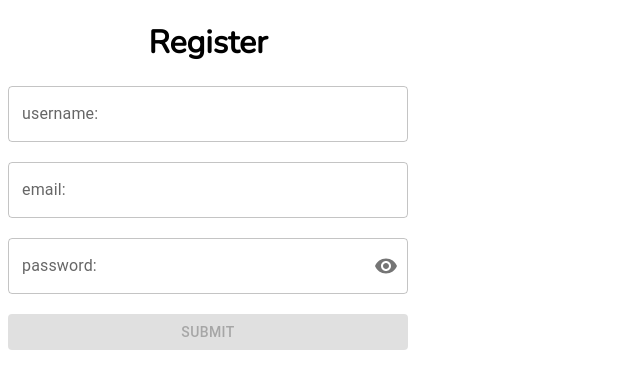
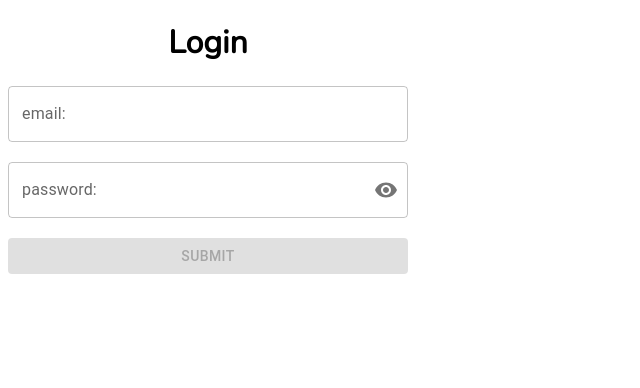
Before and after one commit to MuratkanDamir/messenger, a React (Create React App) app: page / in a window 1280 px wide. Shown: the top 388 px of the page, without its empty margins (0-640 px from the left). Built offline with nearby package versions, Linux system fonts and the light colour scheme.

Commit message:
add login page

```diff
--- a/src/App.tsx
+++ b/src/App.tsx
@@ -5,13 +5,11 @@ import RegisterPage from "pages/RegisterPage";
 
 const App: React.FC = () => {
   return (
-    <div >
       <Routes>
         {/* <Route path="/" element={ <HomePage /> }/> */}
-        <Route path="/login" element={ <LoginPage /> }/>
-        <Route path="/" element={ <RegisterPage /> }/>
+        <Route path="/" element={ <LoginPage /> }/>
+        <Route path="/u" element={ <RegisterPage /> }/>
       </Routes>
-    </div>
   );
 }
 
--- a/src/pages/HomePage.tsx
+++ b/src/pages/HomePage.tsx
@@ -1,7 +1,7 @@
 const HomePage: React.FC = () =>{
     return (
         <div>
-            Hello
+            {}
         </div>
     );
 }
--- a/src/pages/LoginPage.tsx
+++ b/src/pages/LoginPage.tsx
@@ -1,10 +1,92 @@
+import { TextField, Button } from "@mui/material";
+import { useForm, SubmitHandler } from "react-hook-form";
+
+import IconButton from '@mui/material/IconButton';
+import InputAdornment from '@mui/material/InputAdornment';
+import Visibility from '@mui/icons-material/Visibility';
+import VisibilityOff from '@mui/icons-material/VisibilityOff';
+import { useState } from "react";
+
+
+interface IFormInput {
+    email: string,
+    username: string,
+    password: string,
+}
 
 const LoginPage: React.FC = () =>{
+
+    const {
+        register,
+        formState: { errors, isValid },
+        handleSubmit,
+        reset,
+    } = useForm<IFormInput>(
+        {mode: 'onBlur'}
+    );
+
+    const onSubmit: SubmitHandler<IFormInput> = (data) =>{
+        console.log(data)
+        reset();
+    };
+
+    const [showPassword, setShowPassword] = useState(false);
+
+    const handleClickShowPassword = () => setShowPassword((show) => !show);
+
+    const handleMouseDownPassword = (event: React.MouseEvent<HTMLButtonElement>) => {
+        event.preventDefault();
+    };
+
+
+    const customPstyles = {
+        color: 'red',
+        paddingLeft: '10px',
+        margin: '2px 0px',
+        fontSize: '0.85em',
+    };
+
     return (
-        <div>
-            <form>
-                <input type="text" />
-                <input type="text" />
+        <div style={{width:'400px'}}>
+            <h1 style={{textAlign:'center'}}> Login </h1>
+            <form onSubmit={handleSubmit( onSubmit )} style={{display:'flex', flexDirection:'column', gap:'20px'}}>
+                <div>
+                    <TextField
+                        style={{width:'100%'}}
+                        label="email:"
+                        variant="outlined"
+                        type="text"
+                        { ...register("email", {
+                            required: "This field is required"
+                        })} />
+                        {errors.email && ( <p style={customPstyles}> {errors.email.message} </p>)}
+                </div>
+                <div>
+                    <TextField
+                        style={{width:'100%'}}
+                        label="password:"
+                        type={showPassword ? 'text' : 'password'}
+                        {...register("password",{
+                            required: "This field is required",
+                        })}
+                        InputProps={{
+                            endAdornment: (
+                              <InputAdornment position="end">
+                                <IconButton
+                                  onClick={handleClickShowPassword}
+                                  onMouseDown={handleMouseDownPassword}
+                                  edge="end"
+                                >
+                                  {showPassword ? <VisibilityOff /> : <Visibility />}
+                                </IconButton>
+                              </InputAdornment>
+                            ),
+                          }}
+                    >
+                    </TextField>
+                        {errors.password && ( <p style={customPstyles}> {errors.password.message} </p>)}
+                </div>
+                <Button disabled={!isValid} variant="contained" color="success" type="submit">Submit</Button>
             </form>
         </div>
     );
--- a/src/pages/RegisterPage.tsx
+++ b/src/pages/RegisterPage.tsx
@@ -14,7 +14,6 @@ interface IFormInput {
     email: string,
     username: string,
     password: string,
-    age: number,
 }
 
 const RegisterPage: React.FC = () =>{
```
Also changed, not shown: src/components/Chat.tsx (added, +11 -0 lines).
